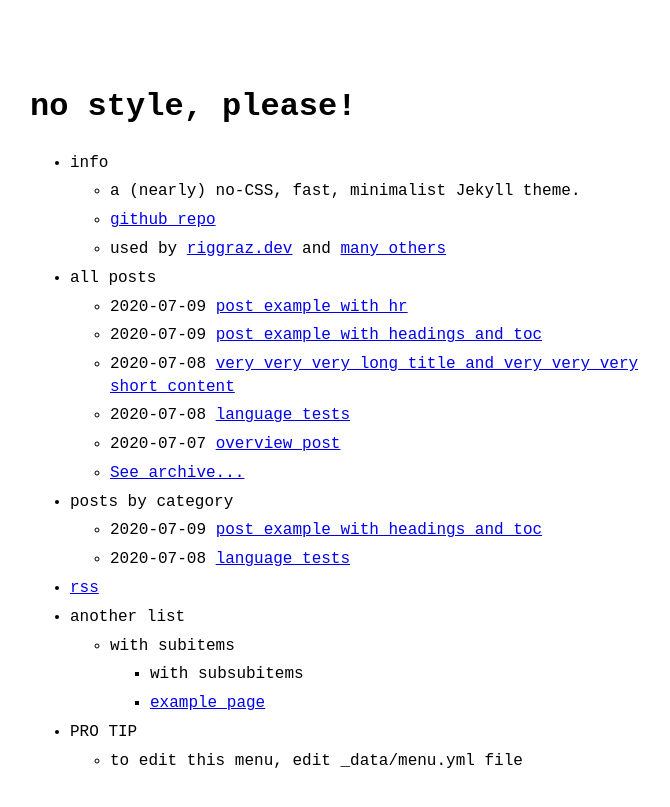
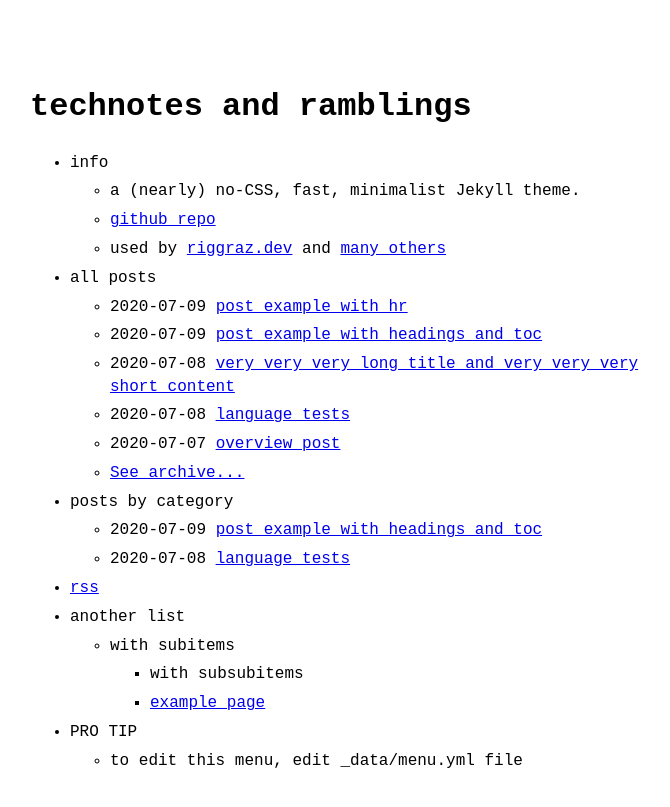
Before and after one commit to jonathanLynn/jonathanlynn.github.io, a Jekyll site: the page built from index.md, in a window 1280 px wide. Shown: the top 807 px of the page, without its empty margins (290-960 px from the left). Built offline with Jekyll 4.4.1, drawn with Linux system fonts in a browser that asks for light colours.

Commit message:
Update _config.yml

```diff
--- a/_config.yml
+++ b/_config.yml
@@ -1,7 +1,7 @@
-title: no style, please! # name of the site
-author: Riccardo Graziosi # name of site's author
-email: riccardo.graziosi97@gmail.com # email of site's author
-url: https://riggraz.dev # root address of the site
+title: technotes and ramblings
+author: Jonathan Lynn
+email: routingwithjon@gmail.com
+url: https://jonathanlynn.github.io
 baseurl: "/no-style-please" # subpath of the site, e.g. "/blog" (leave it blank "" if you're site shouldn't use a subpath)
 description: > # description of the site (multiple lines allowed)
   A (nearly) no-CSS, fast, minimalist Jekyll theme.
```
